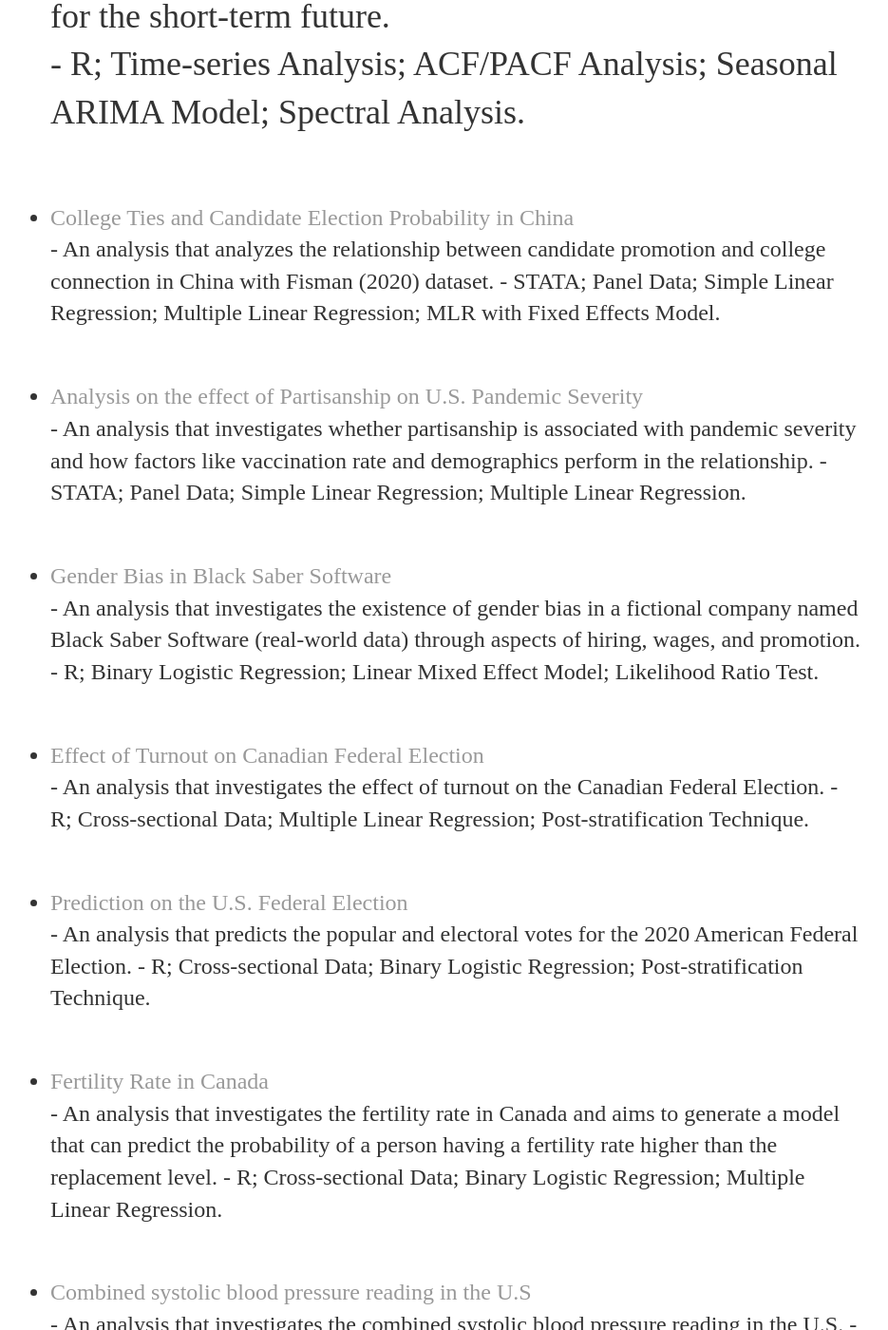
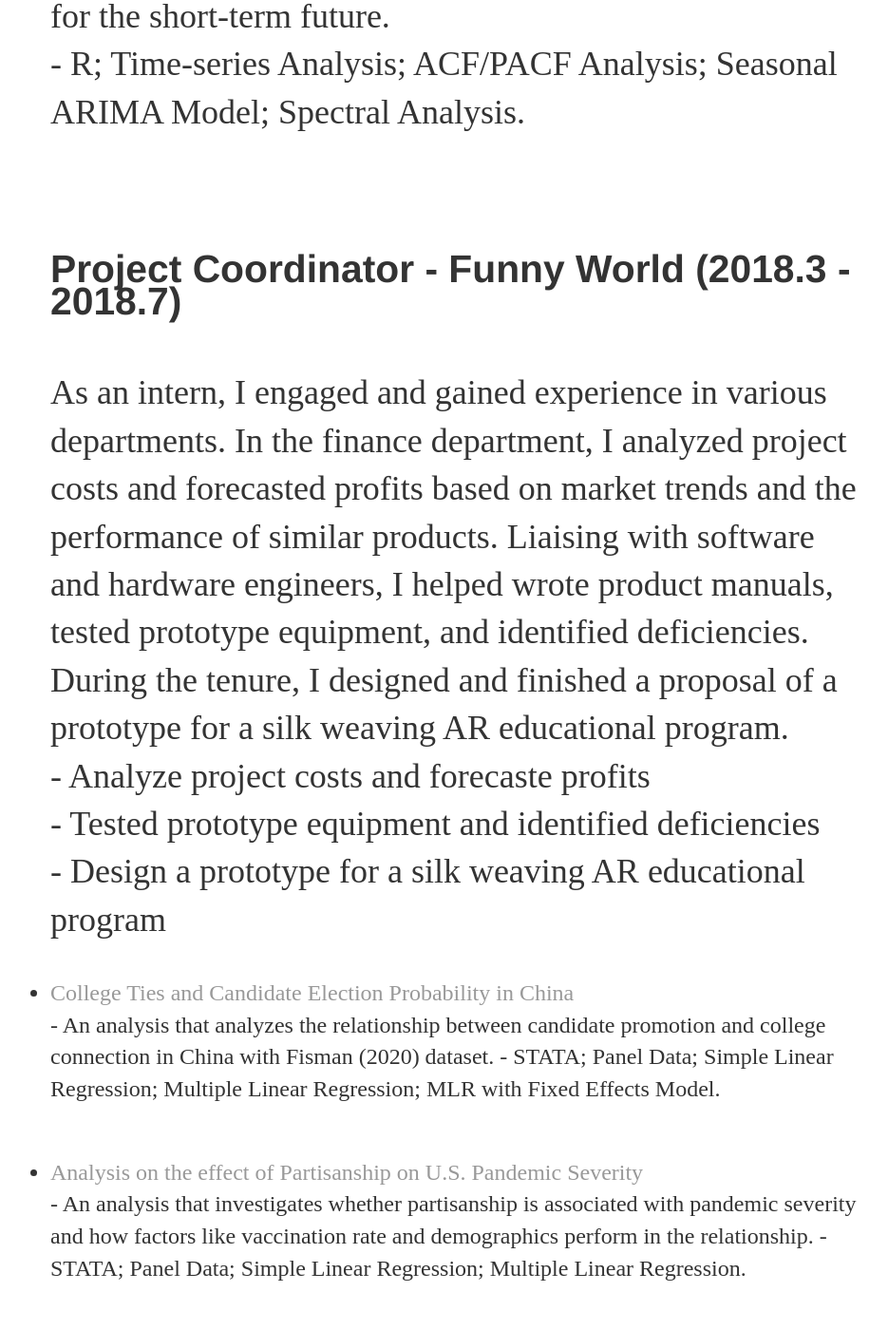
Before and after one commit to xiongy15/xiongy15.github.io, a Jekyll site: the page built from project/index.html, in a window 1280 px wide and 1400 px high, scrolled down 2236 px. Shown: the whole window at 95% size, without its empty margins (179-1114 px from the left). Built offline with Jekyll 4.4.1, drawn with Linux system fonts in a browser that asks for light colours.

Commit message:
Update index.html

```diff
--- a/project/index.html
+++ b/project/index.html
@@ -50,6 +50,15 @@
     - R; Time-series Analysis; ACF/PACF Analysis; Seasonal ARIMA Model; Spectral Analysis. <br /> </p>
    <br />
 
+     <h4>Project Coordinator - Funny World (2018.3 - 2018.7) </h4>
+  <p> As an intern, I engaged and gained experience in various departments. In the finance department, I analyzed project costs and forecasted profits
+        based on market trends and the performance of similar products. Liaising with software and hardware engineers, I helped wrote product manuals,
+        tested prototype equipment, and identified deficiencies. During the tenure, I designed and finished a proposal of a prototype for a silk weaving
+        AR educational program. <br />
+    - Analyze project costs and forecaste profits <br />
+    - Tested prototype equipment and identified deficiencies <br />
+    - Design a prototype for a silk weaving AR educational program <br /> </p>
+
 <li><a href="/project/College Ties and Candidate Election Probability in China.pdf" class="image fit">College Ties and Candidate Election Probability in China</a></li>
    - An analysis that analyzes the relationship between candidate promotion and college connection in China with Fisman (2020) dataset.
    - STATA; Panel Data; Simple Linear Regression; Multiple Linear Regression; MLR with Fixed Effects Model.
```
